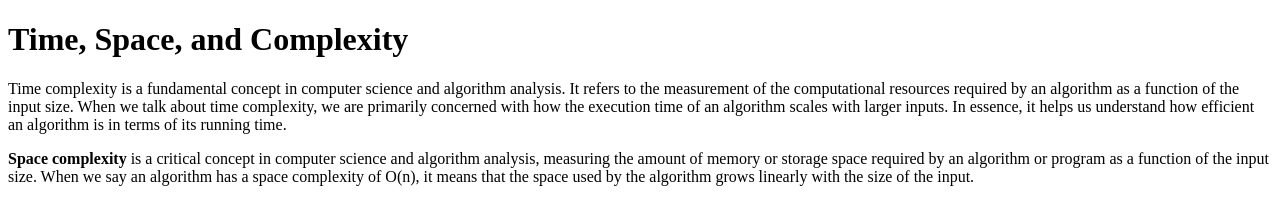
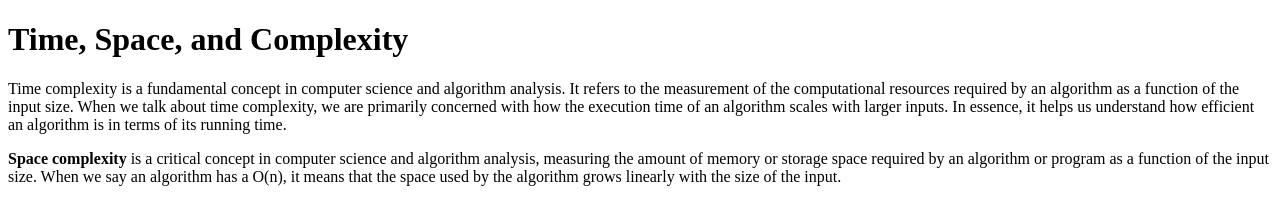
Before and after one commit to acciojob/time-and-space-complexity-prajwaltetoo, a website: page main.html in a window 1280 px wide. Drawn offline with Linux system fonts and the light colour scheme.

Commit message:
created a submission

```diff
--- a/main.html
+++ b/main.html
@@ -9,7 +9,7 @@
 <body>
 <h1>Time, Space, and Complexity</h1>
 <p>Time complexity is a fundamental concept in computer science and algorithm analysis. It refers to the measurement of the computational resources required by an algorithm as a function of the input size. When we talk about time complexity, we are primarily concerned with how the execution time of an algorithm scales with larger inputs. In essence, it helps us understand how efficient an algorithm is in terms of its running time.</p>
-<p><b>Space complexity</b> is a critical concept in computer science and algorithm analysis, measuring the amount of memory or storage space required by an algorithm or program as a function of the input size. When we say an algorithm has a space complexity of O(n), it means that the space used by the algorithm grows linearly with the size of the input.</p>
+<p><b>Space complexity</b> is a critical concept in computer science and algorithm analysis, measuring the amount of memory or storage space required by an algorithm or program as a function of the input size. When we say an algorithm has a O(n), it means that the space used by the algorithm grows linearly with the size of the input.</p>
 	<!-- the entire body must be written by student -->
     <script type="text/javascript" src="./script.js">
 </script>
```
